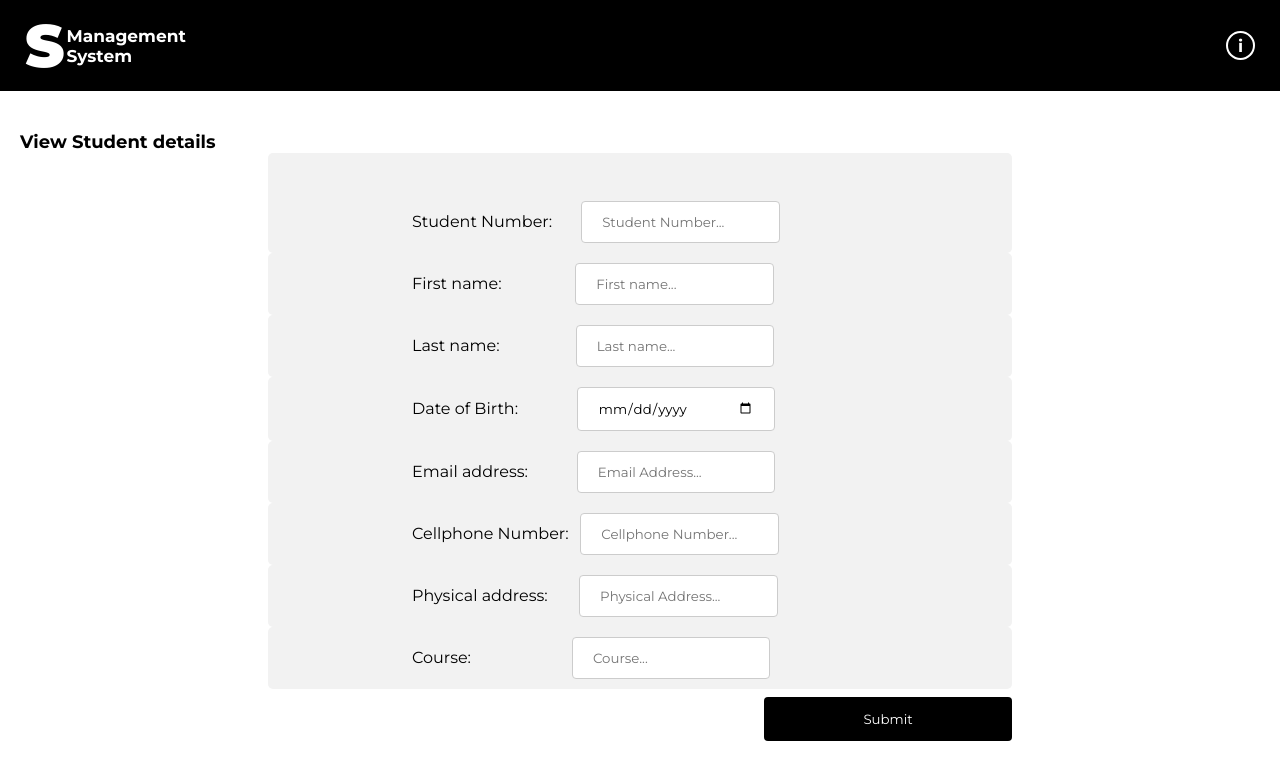
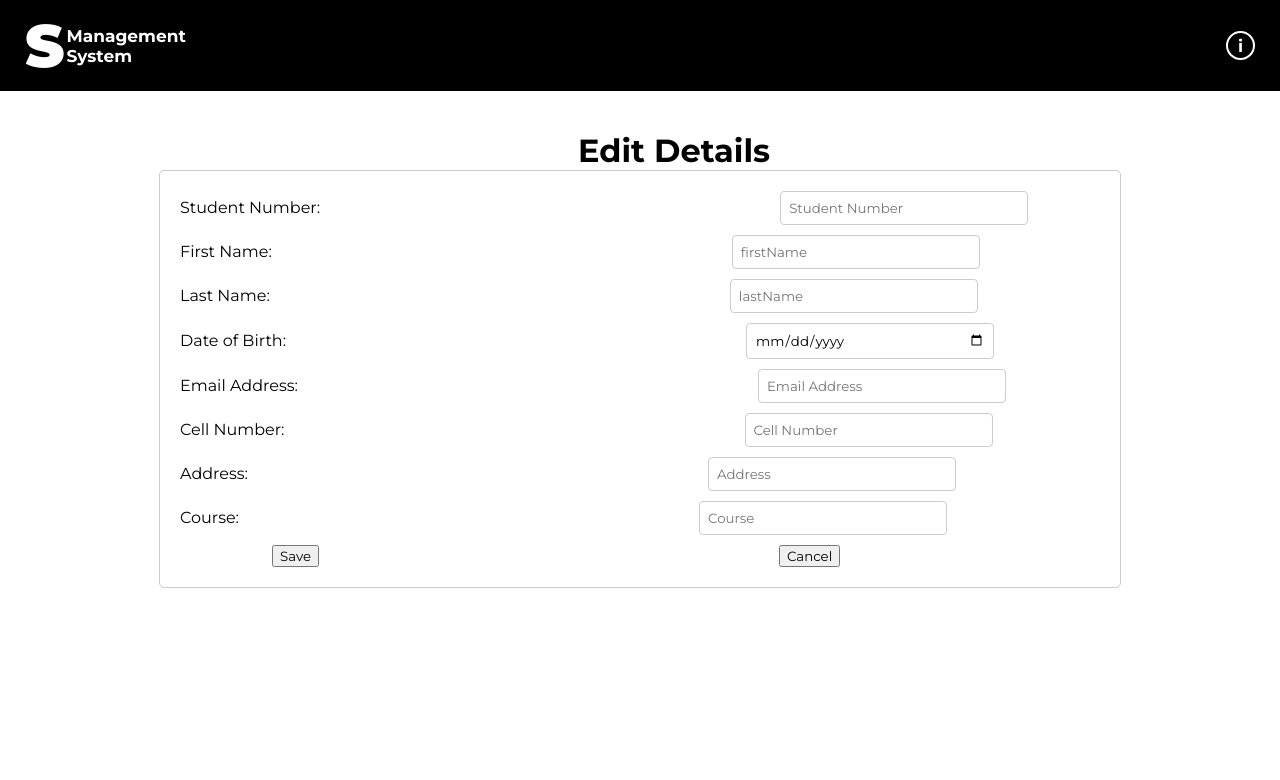
Before and after one commit to SfisoNxumalo/Angular-Student-Management, an Angular app in the folder Student-Management-System/: page /student-edit in a window 1280 px wide. Shown: the top 780 px of the page. Built offline with nearby package versions, Linux system fonts and the light colour scheme.

Commit message:
adding student edit component

```diff
--- a/Student-Management-System/src/app/app-routing.module.ts
+++ b/Student-Management-System/src/app/app-routing.module.ts
@@ -7,8 +7,8 @@ import { StudentEditComponent } from './student-edit/student-edit.component';
 const routes: Routes = [
 
   {path:"add-student" ,component: StudentAddComponent },
-  {path: "student-details", component: StudentDetailsComponent},
-  {path: "student-edit", component: StudentDetailsComponent},
+  {path:"student-details", component: StudentDetailsComponent},
+  {path:"student-edit", component: StudentEditComponent},
 ];
 
 @NgModule({
--- a/Student-Management-System/src/app/app.component.css
+++ b/Student-Management-System/src/app/app.component.css
@@ -11,6 +11,7 @@ nav {
     text-align: center;
     justify-content: space-between;
     align-items: center;
+
 }
 
 .info-lbl{
--- a/Student-Management-System/src/app/app.module.ts
+++ b/Student-Management-System/src/app/app.module.ts
@@ -4,14 +4,15 @@ import { BrowserModule } from '@angular/platform-browser';
 import { AppRoutingModule } from './app-routing.module';
 import { AppComponent } from './app.component';
 import { StudentEditComponent } from './student-edit/student-edit.component';
-
+import { StudentDetailsComponent } from './student-details/student-details.component';
 import { StudentAddComponent } from './student-add/student-add.component';
 
 @NgModule({
   declarations: [
     AppComponent,
     StudentEditComponent,
-    StudentAddComponent
+    StudentAddComponent,
+    StudentDetailsComponent
   ],
   imports: [
     BrowserModule,
--- a/Student-Management-System/src/app/student-edit/student-edit.component.css
+++ b/Student-Management-System/src/app/student-edit/student-edit.component.css
@@ -1,81 +1,39 @@
-h1{
-    /* background-color: rgb(103, 103, 214); */
+h1 {
     margin-left: 45%;
-
+ }
+/* Style the form container */
+form {
+    /* max-width: 400px; */
+    margin: 0 auto;
+    width: 920px;
+    padding: 20px;
+    border: 1px solid #ccc;
+    border-radius: 5px;
+    /* margin-left: 5%; */
 }
 
-.container{
-    background-color: rgb(155, 101, 101);
-    margin-left: 20%;
-    margin-right: 13%;
-}
+/* Style the form labels and inputs */
+/* label {
+    display: block;
+    margin-bottom: 5px;
+    margin-left: 25%;
+} */
 
-#studentNo{
-    margin-left: 30%;
-    position: relative;
-    width:200px ;
-    height:30px ;
-    margin-top: 2%;
-}
-
-#firstName{
-    margin-left: 30%;
-    position: relative;
-    width:200px ;
-    height:30px ;
-    margin-top: 2%;
-}
-
-#lastName{
+input[type="text"],
+input[type="email"],
+input[type="date"] {
+    width: 25%;
+    padding: 8px;
+    margin-bottom: 10px;
+    border: 1px solid #ccc;
+    border-radius: 4px;
     margin-left: 50%;
-    margin-top: -3%;
-    position: fixed;
-    width:200px ;
-    height:30px ;
-}
-
-#dateOfBirth{
-    margin-left: 30%;
-    position: relative;
-    width:200px ;
-    height:30px ;
-    margin-top: 2%;
-}
-
-#emailAddress{
-    margin-left: 50%;
-    margin-top: -3%;
-    position: fixed;
-    width:200px ;
-    height:30px ;
-}
-
-#cellNo{
-    margin-left: 30%;
-    position: relative;
-    width:200px ;
-    height:30px ;
-    margin-top: 2%;
-}
-
-#course{
-    margin-left: 50%;
-    margin-top: -3%;
-    position: fixed;
-    width:200px ;
-    height:30px ;
 
 }
 
 #save{
-    margin-top: 5%;
-  margin-left: 30% ;
-  width: 100px;
-  height: 40px;
+    margin-left: 10%;
 }
-
 #cancel{
-    margin-left: 20%;
-    width: 100px;
-    height: 40px;
+    margin-left: 50%;
 }
--- a/Student-Management-System/src/app/student-edit/student-edit.component.html
+++ b/Student-Management-System/src/app/student-edit/student-edit.component.html
@@ -8,55 +8,63 @@
 
                   <div class="form-group">
 
-
+                    <label for="studentNo" class="studentNo">Student Number:</label>
                     <input id="studentNo" type="text" required placeholder="Student Number" class="form-control"
                            name="studentNo" ngModel >
                   </div>
 
                   <div class="form-group">
 
-
+                    <label for="firstName" class="firstName">First Name:</label>
                     <input id="firstName" type="text" required placeholder="firstName" class="form-control"
                           name="firstName" ngModel>
                   </div>
 
                   <div class="form-group">
 
-
+                    <label for="lastName" class="lastName">Last Name:</label>
                     <input id="lastName" type="text" required placeholder="lastName" class="form-control"
                           name="lastName" ngModel>
                   </div>
 
                   <div class="form-group">
 
-
-                      <input id="dateOfBirth" required type="text"  placeholder="Date of birth"  class="form-control"
+                    <label for="dateOfBirth" class="dateOfBirth">Date of Birth:</label>
+                      <input id="dateOfBirth" required type="date"  placeholder="Date of birth"  class="form-control"
                             name="dateOfBirth" ngModel>
                      </div>
 
 
                     <div class="form-group">
 
-
+                        <label for="emailAddress" class="emailAddress">Email Address:</label>
                        <input id="emailAddress" required type="text"  placeholder="Email Address" class="form-control"
                             name="emailAddress" ngModel>
                     </div>
 
                     <div class="form-group">
 
-
+                        <label for="cellNo" class="cellNo">Cell Number:</label>
                         <input id="cellNo" required type="text"  placeholder="Cell Number" class="form-control"
                              name="cellNo" ngModel>
                      </div>
 
                      <div class="form-group">
 
+                        <label for="address" class="address">Address:</label>
+                        <input id="address" required type="text"  placeholder="Address" class="form-control"
+                             name="address" ngModel>
+                     </div>
 
+                     <div class="form-group">
+
+                        <label for="course" class="course">Course:</label>
                         <input id="course" required type="text"  placeholder="Course" class="form-control"
                              name="course" ngModel>
                      </div>
 
-
+                     <button class="btn btn-primary" id="save" type="submit">Save</button>
+                     <button class="btn btn-primary" id="cancel" type="submit">Cancel</button>
 
 
              </form>
@@ -64,6 +72,6 @@
 
 
 
-              <button class="btn btn-primary" id="save" type="submit">Save</button>
-              <button class="btn btn-primary" id="cancel" type="submit">Cancel</button>
+
+
             </div>
```
Also changed, not shown: Student-Management-System/src/app/student.service.ts (added, +9 -0 lines), 1 other file (tests, documents, lock files or other folders).
